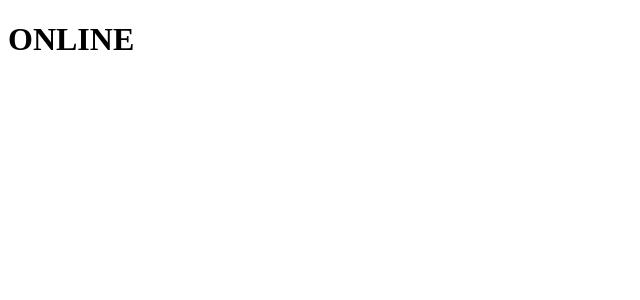
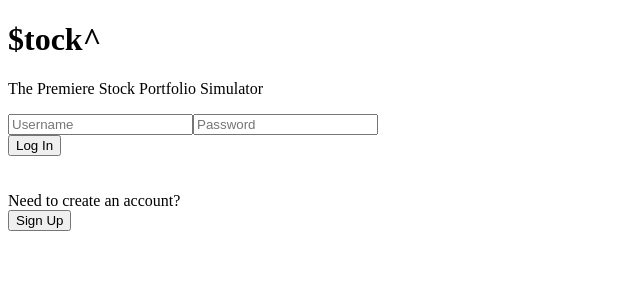
Before and after one commit to dangrammer/stockup, a React (Create React App) app in the folder stockup-client/: page / in a window 1280 px wide. Shown: the top 300 px of the page, without its empty margins (0-640 px from the left). Built offline with nearby package versions, Linux system fonts and the light colour scheme.

Commit message:
added welcome, about, and login components-bare bones

```diff
--- a/stockup-client/src/App.js
+++ b/stockup-client/src/App.js
@@ -1,10 +1,13 @@
 import React from 'react'
+import {Route, Redirect} from 'react-router-dom'
+import Welcome from './components/Welcome'
 
 const App = () => {
 
   return (
     <div>
-      <h1>ONLINE</h1>
+      <Route exact path='/' component={Welcome}/>
+      <Redirect to='/'/>
     </div>
   )
 }
--- /dev/null
+++ b/stockup-client/src/components/About.js
@@ -0,0 +1,12 @@
+import React from 'react'
+
+const About = () => {
+  return (
+    <div>
+      <h1>$tock^</h1>
+      <p>The Premiere Stock Portfolio Simulator</p>
+    </div>
+  )
+}
+
+export default About
--- /dev/null
+++ b/stockup-client/src/components/Login.js
@@ -0,0 +1,61 @@
+import React, {useState} from 'react'
+
+const Login = () => {
+  const [userName, setUserName] = useState('')
+  const [password, setPassword] = useState('')
+  const [email, setEmail] = useState('')
+  const [login, setLogin] = useState(true)
+
+  const clearForm = () => {
+    setUserName('')
+    setPassword('')
+    setEmail('')
+  }
+
+  const handleClick = () => {
+    setLogin(!login)
+  }
+
+  const handleSubmit = (event) => {
+    event.preventDefault()
+    let user = {userName, password, email}
+    console.log(user)
+    clearForm()
+  }
+
+  return (
+    <div>
+      <form onSubmit={handleSubmit}>
+        <input
+          type='text'
+          value={userName}
+          placeholder='Username'
+          onChange={event => setUserName(event.target.value)}
+        />
+        <input
+          type='password'
+          value={password}
+          placeholder='Password'
+          onChange={event => setPassword(event.target.value)}
+        />
+        {login ? null :
+          <input
+            type='text'
+            value={email}
+            placeholder='Email'
+            onChange={event => setEmail(event.target.value)}
+          />
+        }
+        <br/>
+        <input type='submit' value={login ? 'Log In' : 'Create Account'}/>
+      </form>
+      <br/>
+      <br/>
+      <span>{login ? 'Need to create an account? ' : 'Already have an account? '}</span>
+      <br/>
+      <button onClick={handleClick}>{login ? 'Sign Up' : 'Log In'}</button>
+    </div>
+  )
+}
+
+export default Login
--- /dev/null
+++ b/stockup-client/src/components/Welcome.js
@@ -0,0 +1,16 @@
+import React from 'react'
+import {Route} from 'react-router-dom'
+import About from './About'
+import Login from './Login'
+
+const Welcome = () => {
+
+  return (
+    <div>
+      <About/>
+      <Route component={Login}/>
+    </div>
+  )
+}
+
+export default Welcome
```
